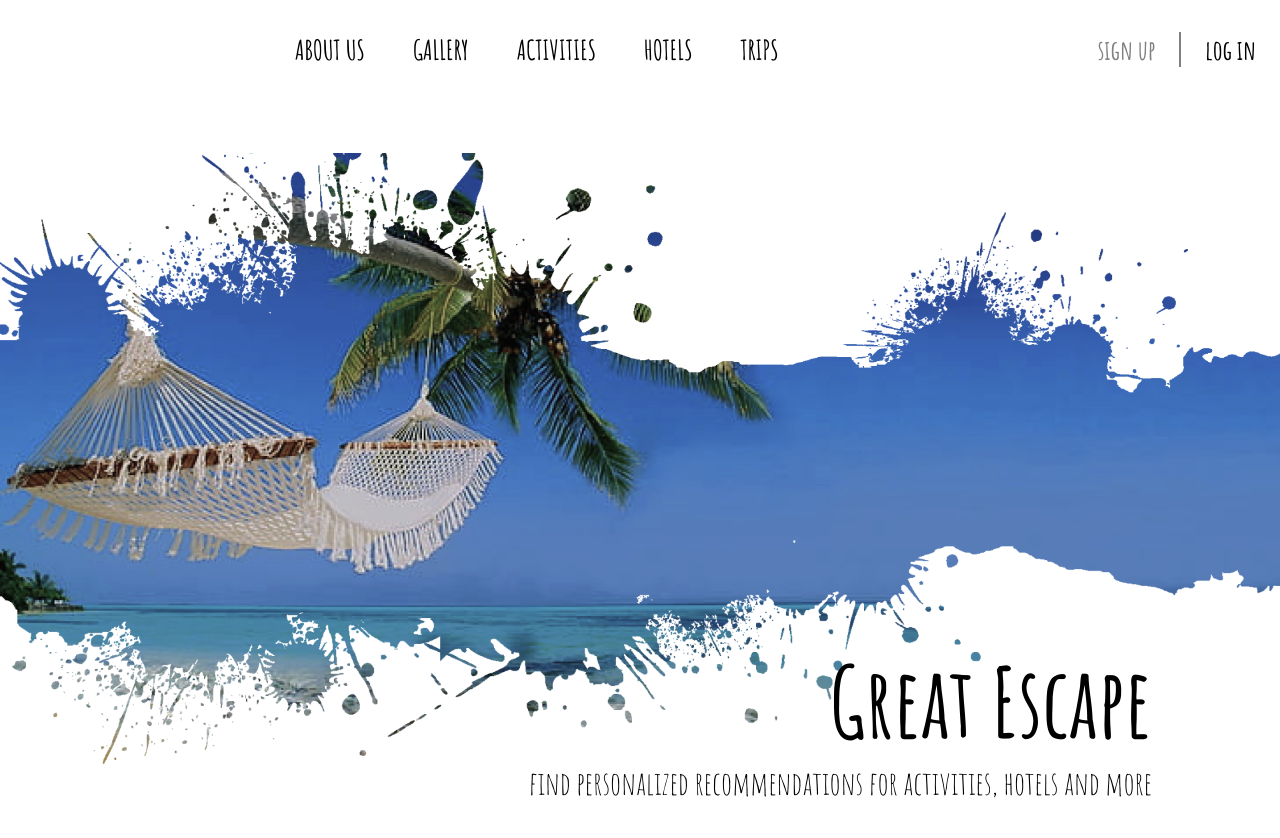
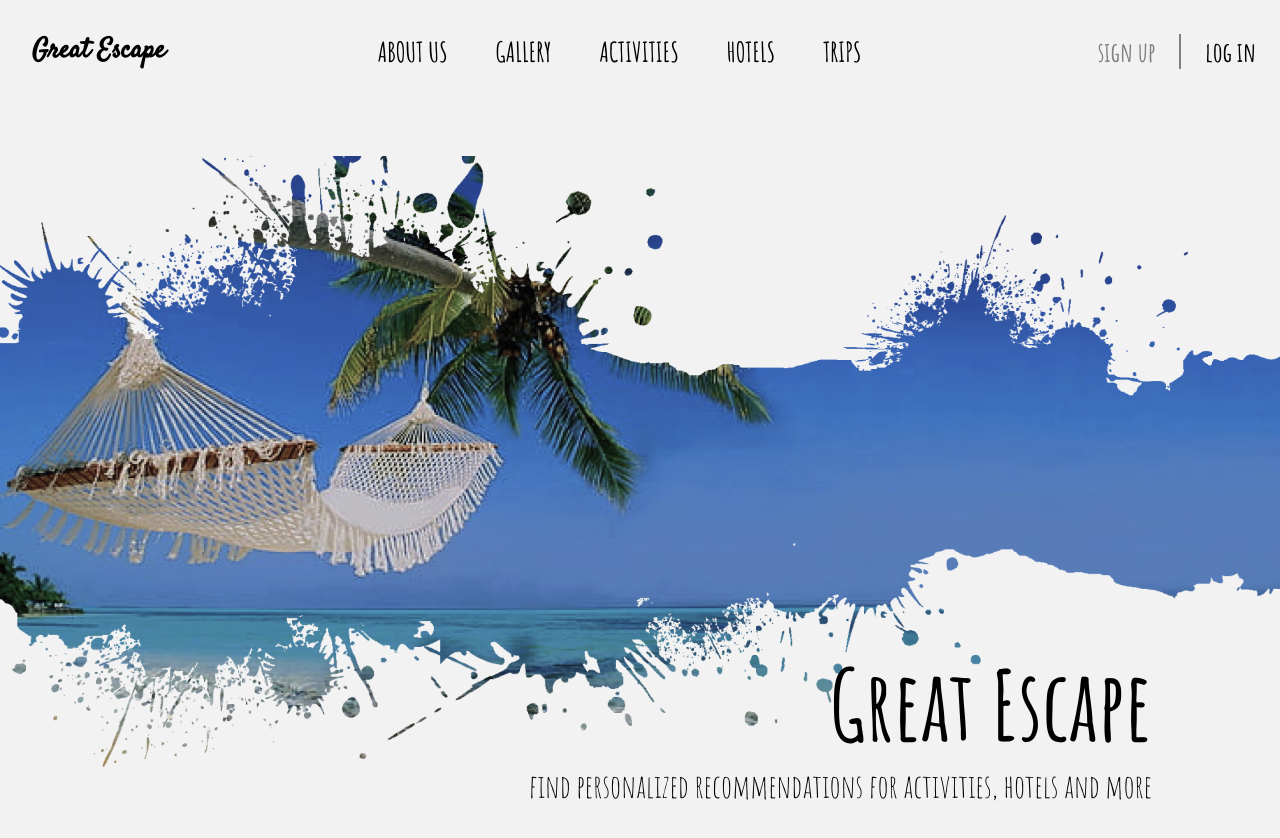
Before and after one commit to NikhitaBarat/great-escape, a React (Create React App) app in the folder client/: page / in a window 1280 px wide. Shown: the top 838 px of the page. Built offline with nearby package versions, Linux system fonts and the light colour scheme.

Commit message:
home image fixed

```diff
--- a/client/src/components/header/header.components.jsx
+++ b/client/src/components/header/header.components.jsx
@@ -11,7 +11,9 @@
     });
   return (
     <div className="navbar">
-      <div></div>
+      <div className="brand-logo">
+        Great Escape
+      </div>
       <div className="nav_options">
         <ul>
           <li>
--- a/client/src/components/header/header.styles.css
+++ b/client/src/components/header/header.styles.css
@@ -47,3 +47,8 @@
     width: 2.5rem;
     border-radius: 20px;
 }
+
+.brand-logo {
+    font-family: 'Satisfy', cursive;
+    margin-left: 2rem;
+}
--- a/client/src/index.css
+++ b/client/src/index.css
@@ -1,5 +1,7 @@
 @import url('https://fonts.googleapis.com/css2?family=Amatic+SC:wght@400;700&display=swap');
 @import url('https://fonts.googleapis.com/css2?family=Inter:wght@100;200;300;400;600&display=swap');
+@import url('https://fonts.googleapis.com/css2?family=Dancing+Script&display=swap');
+@import url('https://fonts.googleapis.com/css2?family=Satisfy&display=swap');
 
 * {
   margin: 0;
@@ -14,6 +16,7 @@
     -webkit-font-smoothing: antialiased;
     -moz-osx-font-smoothing: grayscale;
     font-family: 'Amatic SC', cursive;
+    background-color: rgba(227, 227, 227, 0.447);
 }
 
 code {
--- a/client/src/pages/home/home.pages.jsx
+++ b/client/src/pages/home/home.pages.jsx
@@ -16,6 +16,11 @@
           </p>
         </div>
       </div>
+
+      <div className="participants">
+
+      </div>
+
       <div className="middle-section">
         <h1>
           Tickets and <br /> Accomodation
--- a/client/src/pages/trip/trip.styles.css
+++ b/client/src/pages/trip/trip.styles.css
@@ -112,5 +112,5 @@
 
 .trip-list {
     display: flex;
-    flex-wrap: wrap;
+    /* flex-wrap: wrap; */
 }
```
